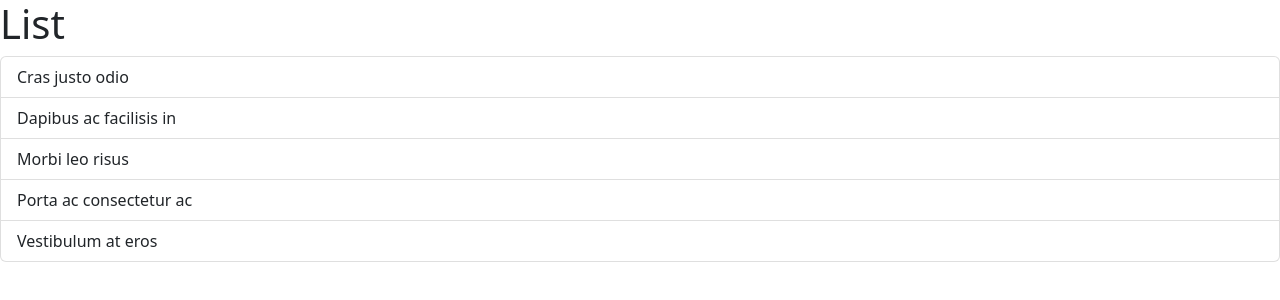
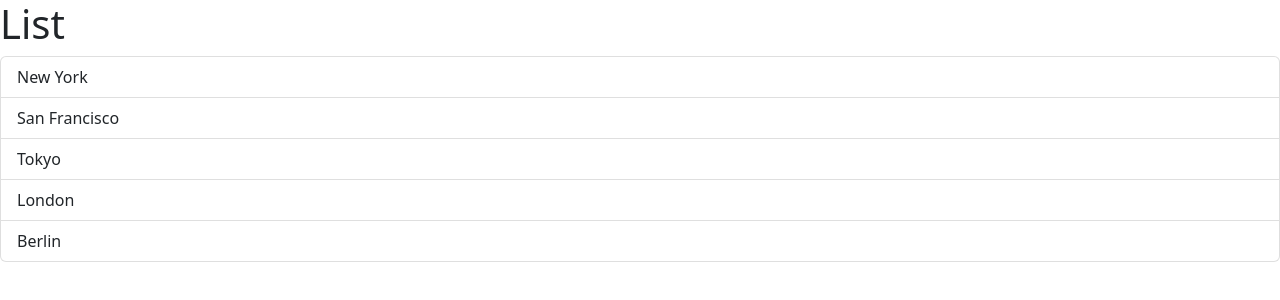
Before and after one commit to cameroncrobinson/gaming-library, a React (Vite) app: page / in a window 1280 px wide. Shown: the top 300 px of the page. Built offline with nearby package versions, Linux system fonts and the light colour scheme.

Commit message:
Add props for ListGroup

```diff
--- a/src/App.tsx
+++ b/src/App.tsx
@@ -1,10 +1,10 @@
-
 import ListGroup from "./components/ListGroup";
 
 function App() {
+  let items = ["New York", "San Francisco", "Tokyo", "London", "Berlin"];
   return (
     <div className="App">
-      <ListGroup />
+      <ListGroup items={items} heading="Ipsum" />
     </div>
   );
 }
--- a/src/components/ListGroup.tsx
+++ b/src/components/ListGroup.tsx
@@ -1,17 +1,33 @@
-import { Fragment } from "react/jsx-runtime";
+import { useState } from "react";
+interface ListGroupProps {
+  items: string[];
+  heading: string;
+}
+function ListGroup(props: ListGroupProps) {
+  const [selectedIndex, setSelectedIndex] = useState(-1);
 
-function ListGroup() {
   return (
-    <Fragment>
-        <h1>List</h1>
-        <ul className="list-group">
-          <li className="list-group-item">Cras justo odio</li>
-          <li className="list-group-item">Dapibus ac facilisis in</li>
-          <li className="list-group-item">Morbi leo risus</li>
-          <li className="list-group-item">Porta ac consectetur ac</li>
-          <li className="list-group-item">Vestibulum at eros</li>
-        </ul>
-    </Fragment>
+    <>
+      <h1>List</h1>
+      {props.items.length === 0 && <p>No items found!</p>}
+      <ul className="list-group">
+        {props.items.map((item, index) => (
+          <li
+            className={
+              index === selectedIndex
+                ? "active && list-group-item"
+                : "list-group-item"
+            }
+            key={item}
+            onClick={() => {
+              setSelectedIndex(index);
+            }}
+          >
+            {item}
+          </li>
+        ))}
+      </ul>
+    </>
   );
 }
 
```
